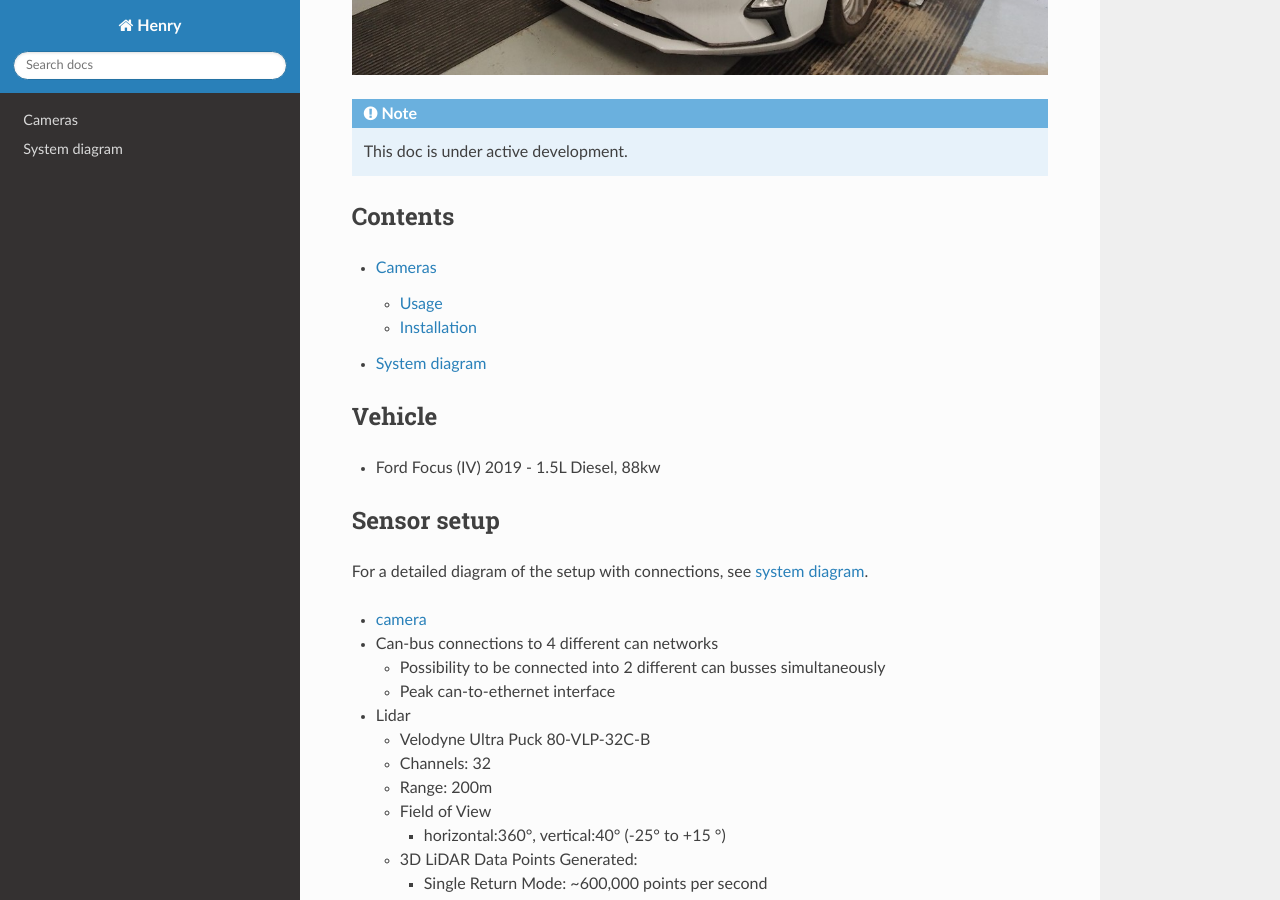
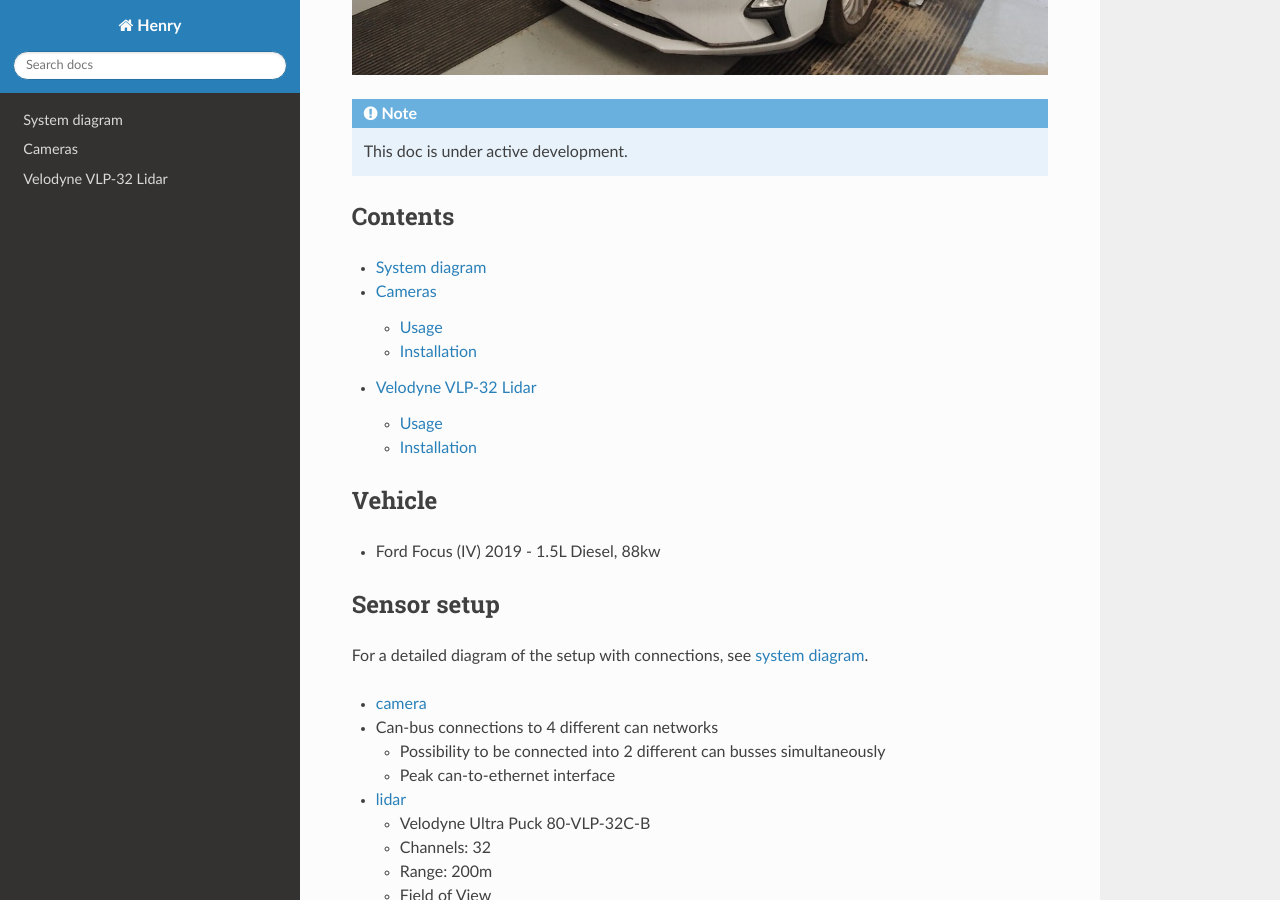
Before and after one commit to autonomymobilitylab/HenryRTD, a Sphinx documentation site: the page built from docs/source/index.rst, in a window 1280 px wide and 900 px high, scrolled down 655 px. Built offline with Sphinx 7.4.7 and the Read the Docs theme 3.1.0, drawn with Linux system fonts in a browser that asks for light colours.

Commit message:
Add lidar page to index

```diff
--- a/docs/source/index.rst
+++ b/docs/source/index.rst
@@ -16,8 +16,9 @@ Contents
 
 .. toctree::
 
+  system
   cameras
-  system
+  lidar
 
 Vehicle
 --------
@@ -37,7 +38,7 @@ For a detailed diagram of the setup with connections, see :doc:`system diagram <
   * Possibility to be connected into 2 different can busses simultaneously
   * Peak can-to-ethernet interface
 
-* Lidar
+* :doc:`lidar <lidar>`
 
   * Velodyne Ultra Puck 80-VLP-32C-B
   * Channels: 32
```
